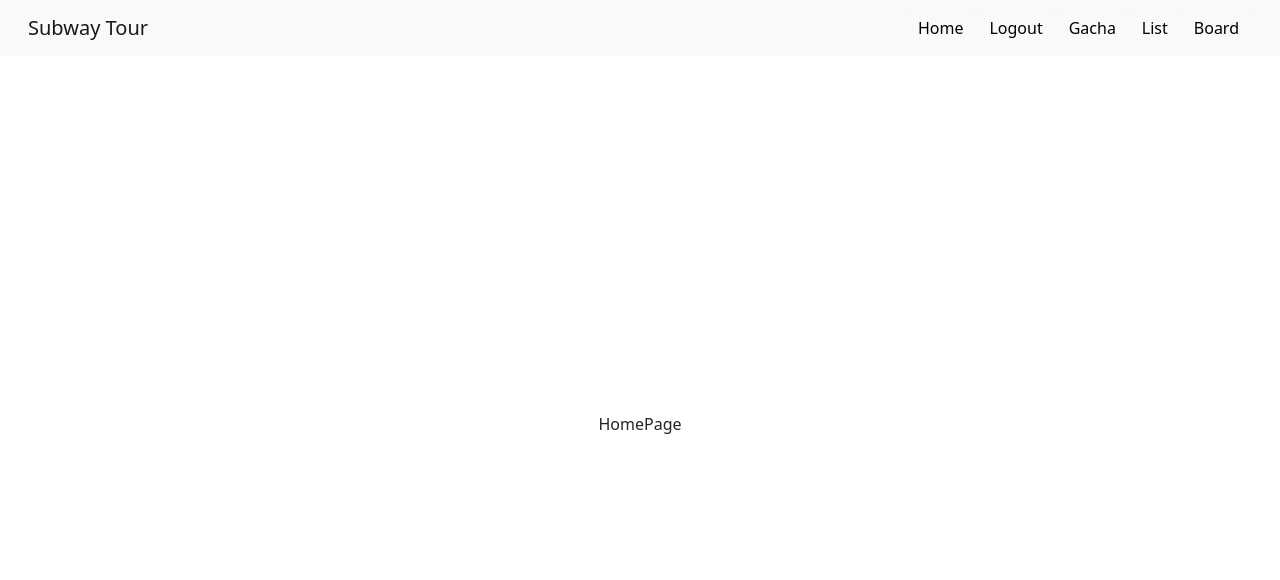
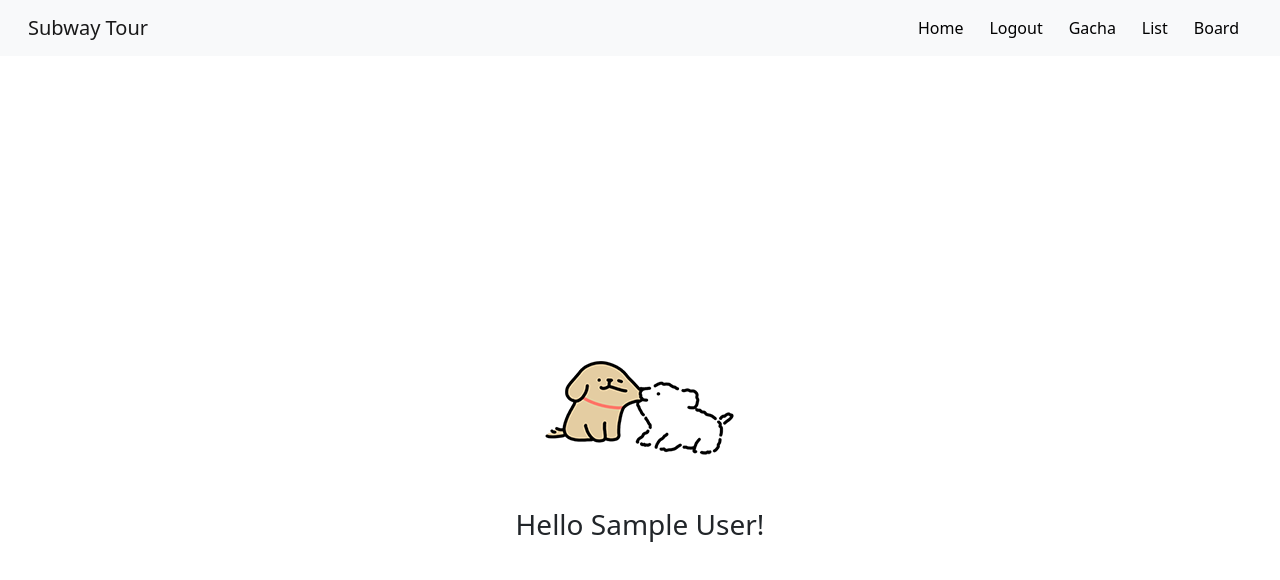
Before and after one commit to sorious77/SubwayTour, a React (Create React App) app: page / in a window 1280 px wide. Shown: the top 580 px of the page. Built offline with nearby package versions, Linux system fonts and the light colour scheme; no server answers; sample sign-in values are in the browser's storage.

Commit message:
글쓰기 마크다운 적용

```diff
--- a/package.json
+++ b/package.json
@@ -6,6 +6,7 @@
     "@testing-library/jest-dom": "^5.16.4",
     "@testing-library/react": "^13.2.0",
     "@testing-library/user-event": "^13.5.0",
+    "@uiw/react-md-editor": "^3.14.5",
     "bootstrap": "^5.1.3",
     "firebase": "^9.7.0",
     "react": "^18.1.0",
--- a/src/Component/Home.js
+++ b/src/Component/Home.js
@@ -6,12 +6,16 @@ const Container = styled.div`
   align-items: center;
   height: 90vh;
   margin: 1vh 0;
+  flex-direction: column;
 `;
 
-const Home = () => {
+const Home = ({ user }) => {
+  console.log(user);
+
   return (
     <Container>
-      <div>HomePage</div>
+      <img src="/Home.png" />
+      {user && <h3>Hello {user.displayName}!</h3>}
     </Container>
   );
 };
--- a/src/Component/Write.js
+++ b/src/Component/Write.js
@@ -1,55 +1,40 @@
-import styled from "styled-components";
-import { Form, FloatingLabel } from "react-bootstrap";
+import { Form, FloatingLabel, Button } from "react-bootstrap";
 import { useState } from "react";
-
-const Container = styled.div`
-  display: flex;
-  justify-content: center;
-  align-items: center;
-  height: 90vh;
-  margin: 1vh 0;
-`;
+import MDEditor from "@uiw/react-md-editor";
 
 const Write = () => {
   const [title, setTitle] = useState("");
-  const [content, setContent] = useState("");
+  const [value, setValue] = useState("");
 
   const handleInputTitle = (e) => {
     const {
       target: { value },
     } = e;
-
     setTitle(value);
   };
 
-  const handleInputContent = (e) => {
-    const {
-      target: { value },
-    } = e;
-
-    setContent(value);
-  };
-
   return (
-    <Container>
-      <Form>
+    <Form className="px-4 pt-5 d-flex flex-column">
       <FloatingLabel className="mb-3" controlId="title" label="Title">
         <Form.Control
           type="text"
           placeholder="Enter Title"
-            onInput={handleInputTitle}
+          onChange={handleInputTitle}
         />
       </FloatingLabel>
-        <FloatingLabel className="mb-3" controlId="content" label="Content">
-          <Form.Control
-            as="textarea"
-            placeholder="Enter Content"
-            style={{ height: "200px" }}
-            onInput={handleInputContent}
+      <div data-color-mode="light">
+        <MDEditor height={1000} value={value} onChange={setValue} />
+      </div>
+      <Button className="mt-3 align-self-end" variant="outline-primary">
+        Submit
+      </Button>
+
+      <MDEditor.Markdown
+        style={{ padding: 15 }}
+        source={value}
+        linkTarget="_blank"
       />
-        </FloatingLabel>
     </Form>
-    </Container>
   );
 };
 
--- a/src/Route.js
+++ b/src/Route.js
@@ -27,7 +27,7 @@ const Router = ({ user, setUser, stations, updateStation }) => {
                 <Link to="/list" className="btn btn-light">
                   List
                 </Link>
-                <Link to="/board" className="btn btn-light">
+                <Link to="/write" className="btn btn-light">
                   Board
                 </Link>
               </>
@@ -36,7 +36,7 @@ const Router = ({ user, setUser, stations, updateStation }) => {
         </Container>
       </Navbar>
       <Routes>
-        <Route path="/" element={<Home />} />
+        <Route path="/" element={<Home user={user} />} />
         <Route
           path="/gacha"
           element={
@@ -47,7 +47,6 @@ const Router = ({ user, setUser, stations, updateStation }) => {
             )
           }
         />
-        <Route path="/board" element={user ? <Board /> : <Navigate to="/" />} />
         <Route path="/list" element={user ? <List /> : <Navigate to="/" />} />
         <Route path="/write" element={user ? <Write /> : <Navigate to="/" />} />
         <Route path="*" element={<NotFound />} />
```
Also changed, not shown: public/Home.png (added), 1 other file (tests, documents, lock files or other folders). Lines whose indentation alone changed are shown as unchanged.
